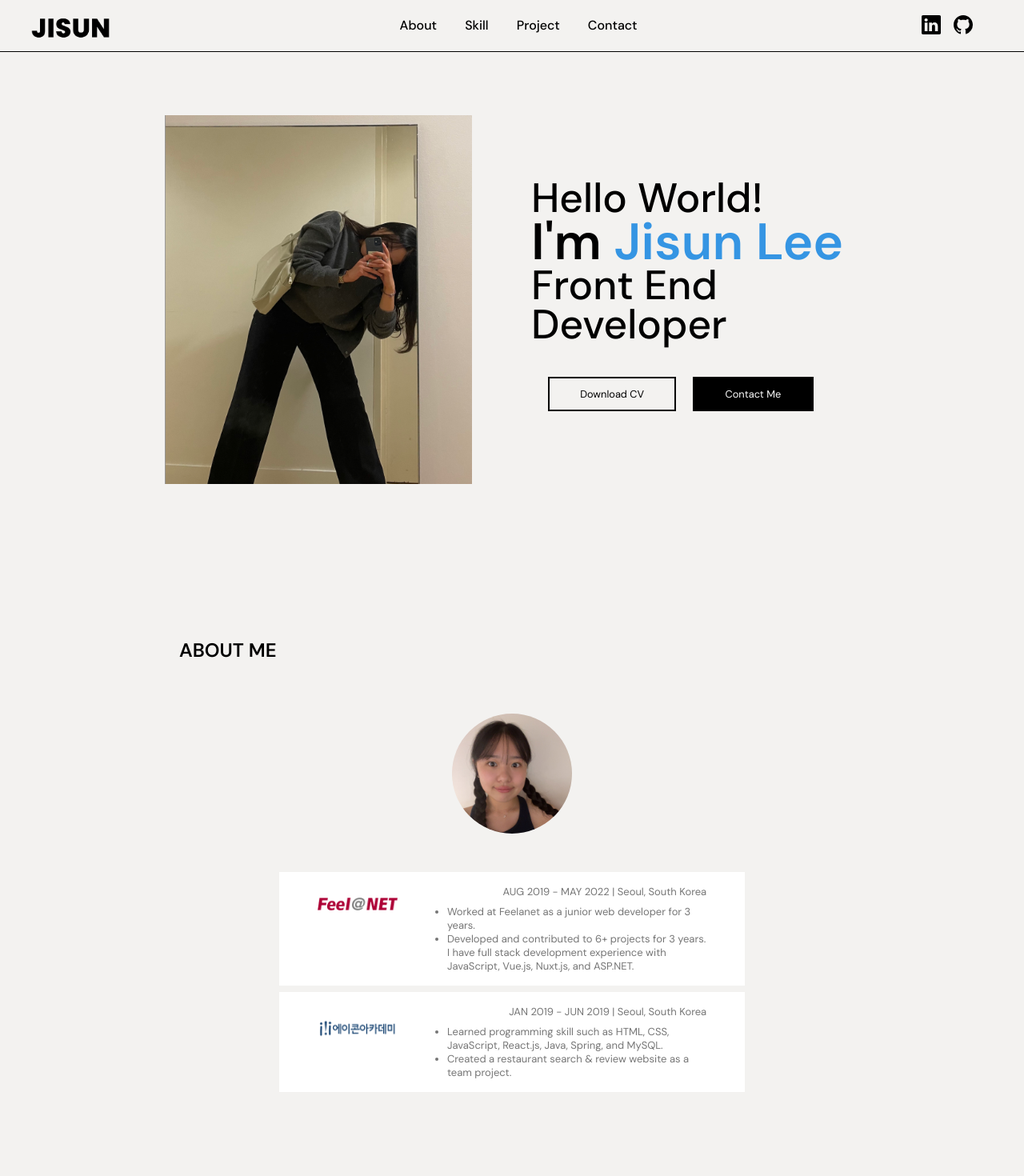
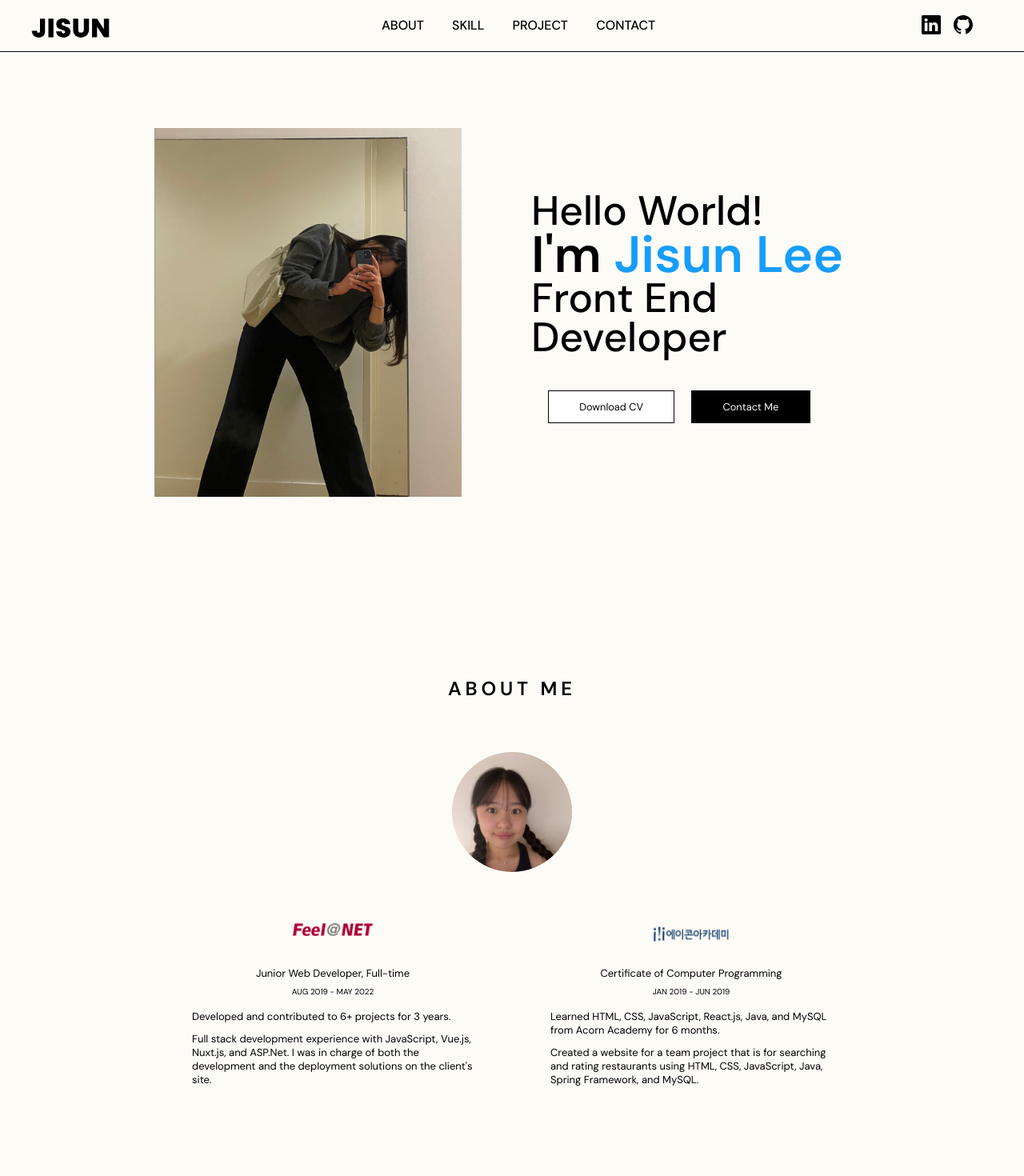
Before and after one commit to jisunbella/jisun-portfolio, a React (Create React App) app: page / in a window 1280 px wide. Shown: the top 1470 px of the page at 80% size. Built offline with nearby package versions, Linux system fonts and the light colour scheme.

Commit message:
design updated

```diff
--- a/src/components/about/About.css
+++ b/src/components/about/About.css
@@ -1,5 +1,6 @@
 .about__content {
   gap: 0.7rem;
+  height: max-content;
 }
 
 .about__me {
@@ -16,46 +17,49 @@
 
 .about__me img {
   width: 100%;
-  margin-top: -10px;
+  margin: 0 auto;
 }
 
 .about__career {
   display: block;
   padding-top: 2rem;
-  width: 70%;
+  height: 10rem;
   margin: 0 auto;
+  margin-bottom: 5rem;
+  display: grid;
+  grid-template-columns: 1fr 1fr;
 }
 
 .about__career article {
   padding: 1rem 3rem;
   display: grid;
-  grid-template-columns: 1fr 2fr;
+  grid-template-rows: 1fr 3fr;
   border-radius: var(--border-radius);
   margin-bottom: 0.5rem;
-  background: var(--color-bg-variant);
-}
-
-.about__career-img {
-  display: inline-block;
 }
 
 .about__career-logo {
   width: 100px;
   cursor: pointer;
   display: block;
-  margin-top: 10%;
+  margin: 0 auto;
+}
+
+.about__career-position {
+  font-size: small;
+  margin-bottom: 0.5rem;
 }
 
 .about__career-period {
-  font-size: small;
-  text-align: right;
-  margin-bottom: 0.5rem;
-  /* margin-left: 2rem; */
+  font-size: x-small;
 }
 
+.about__career ul {
+  margin-top: 1rem;
+}
 
 .about__career li {
-  color: var(--color-font-variant);
   font-size: small;
   text-align: left;
+  margin: 0.7rem 0;
 }
--- a/src/components/about/About.jsx
+++ b/src/components/about/About.jsx
@@ -1,31 +1,7 @@
 import React from 'react'
 import './About.css'
 import Jisun from '../../assets/jisun-about.png'
-import Acorn from '../../assets/acorn-logo.png'
-import Feelanet from '../../assets/feelanet-logo.png'
-
-const data = [
-  {
-    id: 1,
-    name: 'Feelanet Website',
-    img: Feelanet,
-    alt: 'Feelanet logo',
-    url: 'http://www.feelanet.com/',
-    period: 'AUG 2019 - MAY 2022 | Seoul, South Korea',
-    desc1: 'Worked at Feelanet as a junior web developer for 3 years.',
-    desc2: 'Developed and contributed to 6+ projects for 3 years. I have full stack development experience with JavaScript, Vue.js, Nuxt.js, and ASP.NET.'
-  },
-  {
-    id: 2,
-    name: 'Acorn Academy Website',
-    img: Acorn,
-    alt: 'Acorn Academy logo',
-    url: 'http://www.acornacademy.co.kr/',
-    period: 'JAN 2019 - JUN 2019 | Seoul, South Korea',
-    desc1: 'Learned programming skill such as HTML, CSS, JavaScript, React.js, Java, Spring, and MySQL.',
-    desc2: 'Created a restaurant search & review website as a team project.'
-  },
-];
+import AboutCareer from './AboutCareer'
 
 const About = () => {
   return (
@@ -36,28 +12,9 @@ const About = () => {
           <div className="about__me-img">
             <img src={Jisun} alt="Jisun" />
           </div>
+        </div>
 
-        </div>
-        <div className='about__career'>
-          {
-            data.map(({ id, name, img, alt, url, period, desc1, desc2 }) => {
-              return (
-                <article key={id}>
-                  <a href={url} target='_blank' rel='noreferrer' className='about__career-img'>
-                    <img src={img} alt={alt} className='about__career-logo' title='Go to website' />
-                  </a>
-                  <div className='about__career-desc'>
-                    <p className='about__career-period'>{period}</p>
-                    <ul>
-                      <li>{desc1}</li>
-                      <li>{desc2}</li>
-                    </ul>
-                  </div>
-                </article>
-              )
-            })
-          }
-        </div>
+        <AboutCareer />
       </div>
     </section>
   )
--- /dev/null
+++ b/src/components/about/AboutCareer.jsx
@@ -0,0 +1,32 @@
+import React from 'react'
+import data from './CareerData.js'
+
+const AboutCareer = () => {
+  return (
+    <div className='about__career'>
+      {
+        data.map(({ id, name, img, alt, url, period, location, position, desc1, desc2 }) => {
+          return (
+            <article key={id}>
+              <div className='about__career-img'>
+                <a href={url} target='_blank' rel='noreferrer'>
+                  <img src={img} alt={alt} className='about__career-logo' title='Go to website' />
+                </a>
+              </div>
+              <div className='about__career-desc'>
+                <div className='about__career-position'>{position}</div>
+                <div className='about__career-period'>{period}</div>
+                <ul>
+                  <li>{desc1}</li>
+                  <li>{desc2}</li>
+                </ul>
+              </div>
+            </article>
+          )
+        })
+      }
+    </div>
+  )
+}
+
+export default AboutCareer
--- /dev/null
+++ b/src/components/about/CareerData.js
@@ -0,0 +1,31 @@
+import Acorn from '../../assets/acorn-logo.png'
+import Feelanet from '../../assets/feelanet-logo.png'
+
+const data = [
+  {
+    id: 1,
+    name: 'Feelanet Website',
+    img: Feelanet,
+    alt: 'Feelanet logo',
+    url: 'http://www.feelanet.com/',
+    period: 'AUG 2019 - MAY 2022',
+    location: 'Seoul, South Korea',
+    position: 'Junior Web Developer, Full-time',
+    desc1: 'Developed and contributed to 6+ projects for 3 years.',
+    desc2: 'Full stack development experience with JavaScript, Vue.js, Nuxt.js, and ASP.Net. I was in charge of both the development and the deployment solutions on the client\'s site.'
+  },
+  {
+    id: 2,
+    name: 'Acorn Academy Website',
+    img: Acorn,
+    alt: 'Acorn Academy logo',
+    url: 'http://www.acornacademy.co.kr/',
+    period: 'JAN 2019 - JUN 2019',
+    location: 'Seoul, South Korea',
+    position: 'Certificate of Computer Programming',
+    desc1: 'Learned HTML, CSS, JavaScript, React.js, Java, and MySQL from Acorn Academy for 6 months.',
+    desc2: 'Created a website for a team project that is for searching and rating restaurants using HTML, CSS, JavaScript, Java, Spring Framework, and MySQL.'
+  },
+];
+
+export default data;
--- a/src/components/footer/Footer.css
+++ b/src/components/footer/Footer.css
@@ -1,6 +1,7 @@
 .footer__content {
-  background-color: var(--color-black);
+  background-color: #333333;
   height: 100px;
   color: var(--color-white);
   padding: 5rem 0;
+  font-size: small;
 }
--- a/src/components/footer/Footer.jsx
+++ b/src/components/footer/Footer.jsx
@@ -4,7 +4,7 @@ import './Footer.css'
 const Footer = () => {
   return (
     <footer>
-      <div className='footer__content'>2022 Jisun Lee - All rights reserved</div>
+      <div className='footer__content'>© 2022 JISUN LEE, ALL RIGHTS RESERVED</div>
     </footer>
   )
 }
--- a/src/components/nav/Nav.jsx
+++ b/src/components/nav/Nav.jsx
@@ -21,22 +21,22 @@ const Nav = () => {
           href="#about"
           onClick={() => { setActiveNav('#about') }}
           className={activeNav === '#about' ? 'active' : ''}
-        >About</a>
+        >ABOUT</a>
         <a
           href="#skill"
           onClick={() => { setActiveNav('#skill') }}
           className={activeNav === '#skill' ? 'active' : ''}
-        >Skill</a>
+        >SKILL</a>
         <a
           href="#portfolio"
           onClick={() => { setActiveNav('#portfolio') }}
           className={activeNav === '#portfolio' ? 'active' : ''}
-        >Project</a>
+        >PROJECT</a>
         <a
           href="#contact"
           onClick={() => { setActiveNav('#contact') }}
           className={activeNav === '#contact' ? 'active' : ''}
-        >Contact</a>
+        >CONTACT</a>
       </div>
       <div className="social">
         <a href="https://www.linkedin.com/in/jisunbella/" target="_blank"><BsLinkedin /></a>
--- a/src/index.css
+++ b/src/index.css
@@ -6,19 +6,21 @@
   border: 0;
   outline: 0;
   box-sizing: border-box;
-  /* list-style: none; */
+  list-style: none;
   text-decoration: none;
   cursor: default;
 }
 
 :root {
-  --color-bg: #f3f2f0;
+  /* --color-bg: #faf8f5; */
+  --color-bg: #fdfbf6;
   --color-bg-variant: #ffffff;
-  --color-primary: #3595e3;
+  --color-primary: #169dfd;
+  /* --color-primary: #967969; */
   --color-font: #000;
   --color-font-variant: #767676;
   --color-btn: #000;
-  --color-btn-hover: rgb(0, 0, 0);
+  --color-btn-hover: #41abf7;
   --color-white: #fff;
   --color-black: rgb(0, 0, 0);
 
@@ -47,7 +49,7 @@ body {
 
 section {
   /* height: 100vh; */
-  padding: 4rem;
+  padding: 5rem 2rem;
 }
 
 h1,
@@ -93,24 +95,25 @@ a:hover {
 }
 
 .title {
-  text-align: left;
   margin-bottom: 3rem;
   font-weight: 600;
+  letter-spacing: 0.3rem;
 }
 
 .btn {
   padding: 0.7rem 3vw;
-  border: 2px solid var(--color-black);
+  border: 1px solid var(--color-black);
   /* border-radius: var(--border-radius-btn); */
   cursor: pointer;
   color: var(--color-black);
-  background: transparent;
+  background: var(--color-white);
   margin: 0.3rem;
 }
 
 .btn:hover {
   color: var(--color-white);
   background: var(--color-btn-hover);
+  border-color: var(--color-btn-hover);
   transition: var(--transition);
 }
 
@@ -121,6 +124,7 @@ a:hover {
 
 .btn-primary:hover {
   color: var(--color-white);
-  background: var(--color-primary);
+  background: var(--color-btn-hover);
+  border-color: var(--color-btn-hover);
   transition: var(--transition);
 }
```
